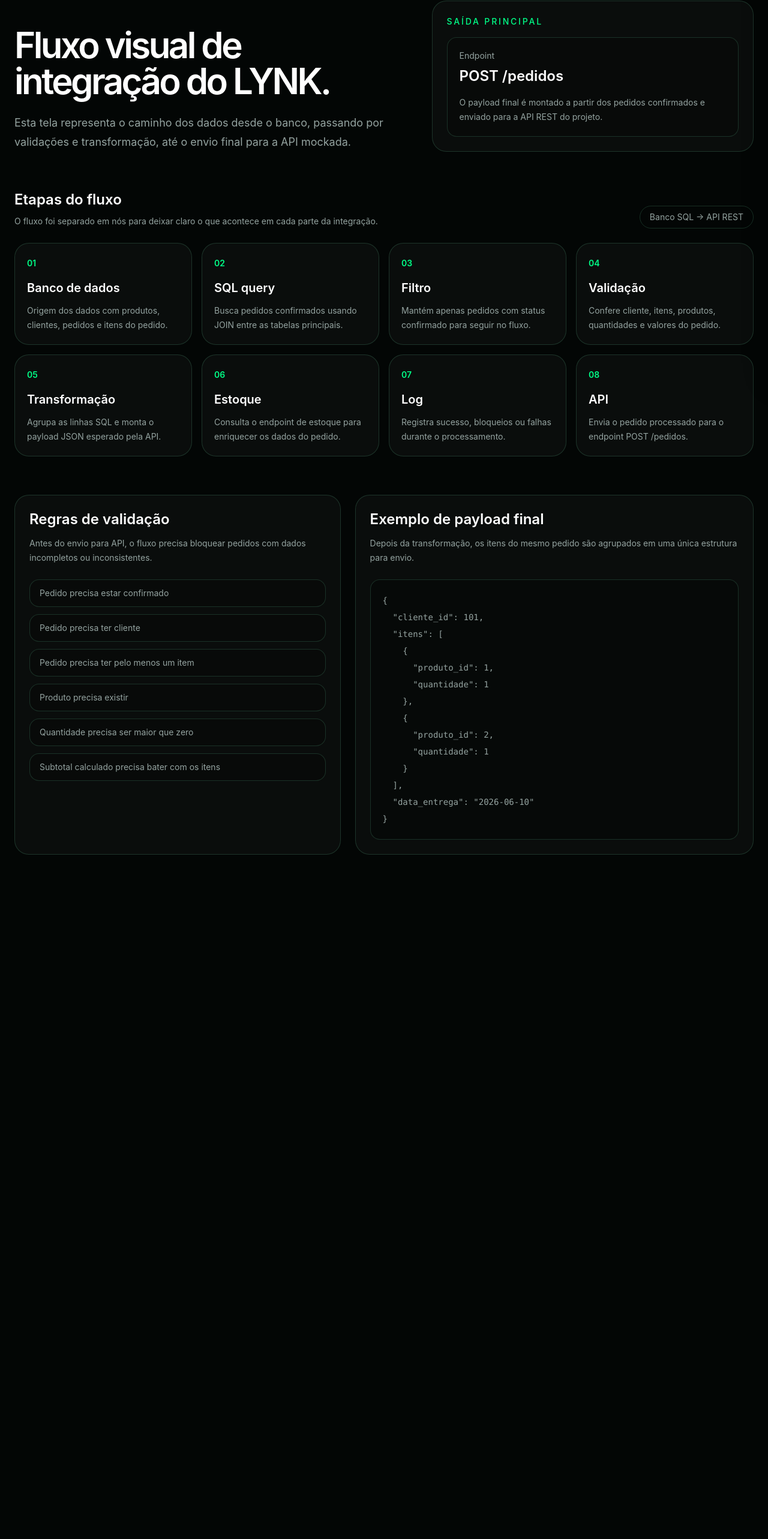
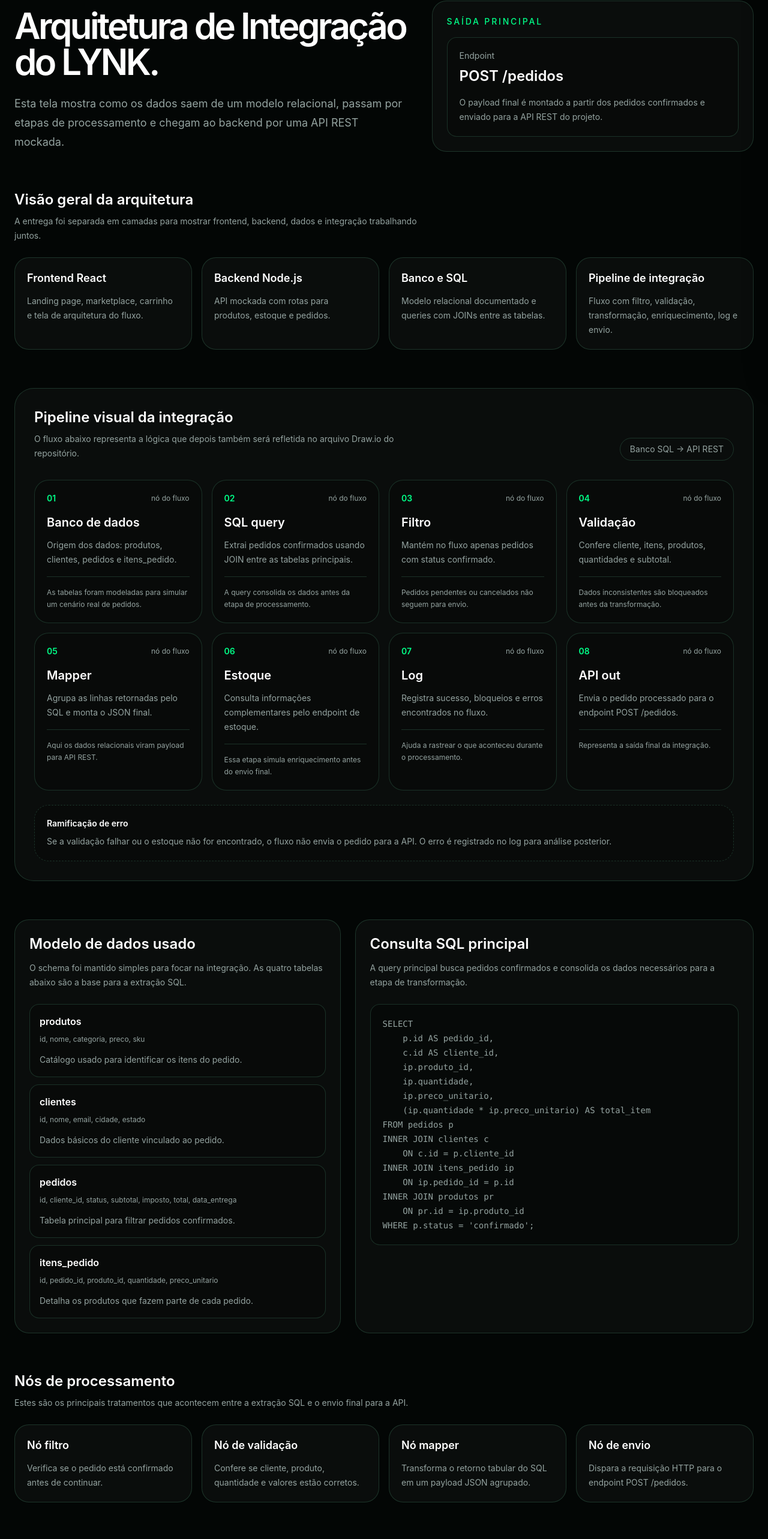
Before and after one commit to cguilhermear/lynk, a React (Vite) app: page /flow-preview in a window 1280 px wide. Shown: the part 183-2749 px from the top of the page at 60% size. Before the commit the page ends 1736 px from the top, so only its background shows below. Built offline with nearby package versions, Linux system fonts and the light colour scheme.

Commit message:
Improved integration architecture preview

```diff
--- a/src/pages/FlowPreview.tsx
+++ b/src/pages/FlowPreview.tsx
@@ -1,73 +1,173 @@
+const architectureLayers = [
+  {
+    title: 'Frontend React',
+    description: 'Landing page, marketplace, carrinho e tela de arquitetura do fluxo.',
+  },
+  {
+    title: 'Backend Node.js',
+    description: 'API mockada com rotas para produtos, estoque e pedidos.',
+  },
+  {
+    title: 'Banco e SQL',
+    description: 'Modelo relacional documentado e queries com JOINs entre as tabelas.',
+  },
+  {
+    title: 'Pipeline de integração',
+    description: 'Fluxo com filtro, validação, transformação, enriquecimento, log e envio.',
+  },
+]
+
 const flowSteps = [
   {
     number: '01',
     title: 'Banco de dados',
-    description: 'Origem dos dados com produtos, clientes, pedidos e itens do pedido.',
+    description: 'Origem dos dados: produtos, clientes, pedidos e itens_pedido.',
+    detail: 'As tabelas foram modeladas para simular um cenário real de pedidos.',
   },
   {
     number: '02',
     title: 'SQL query',
-    description: 'Busca pedidos confirmados usando JOIN entre as tabelas principais.',
+    description: 'Extrai pedidos confirmados usando JOIN entre as tabelas principais.',
+    detail: 'A query consolida os dados antes da etapa de processamento.',
   },
   {
     number: '03',
     title: 'Filtro',
-    description: 'Mantém apenas pedidos com status confirmado para seguir no fluxo.',
+    description: 'Mantém no fluxo apenas pedidos com status confirmado.',
+    detail: 'Pedidos pendentes ou cancelados não seguem para envio.',
   },
   {
     number: '04',
     title: 'Validação',
-    description: 'Confere cliente, itens, produtos, quantidades e valores do pedido.',
+    description: 'Confere cliente, itens, produtos, quantidades e subtotal.',
+    detail: 'Dados inconsistentes são bloqueados antes da transformação.',
   },
   {
     number: '05',
-    title: 'Transformação',
-    description: 'Agrupa as linhas SQL e monta o payload JSON esperado pela API.',
+    title: 'Mapper',
+    description: 'Agrupa as linhas retornadas pelo SQL e monta o JSON final.',
+    detail: 'Aqui os dados relacionais viram payload para API REST.',
   },
   {
     number: '06',
     title: 'Estoque',
-    description: 'Consulta o endpoint de estoque para enriquecer os dados do pedido.',
+    description: 'Consulta informações complementares pelo endpoint de estoque.',
+    detail: 'Essa etapa simula enriquecimento antes do envio final.',
   },
   {
     number: '07',
     title: 'Log',
-    description: 'Registra sucesso, bloqueios ou falhas durante o processamento.',
+    description: 'Registra sucesso, bloqueios e erros encontrados no fluxo.',
+    detail: 'Ajuda a rastrear o que aconteceu durante o processamento.',
   },
   {
     number: '08',
-    title: 'API',
+    title: 'API out',
     description: 'Envia o pedido processado para o endpoint POST /pedidos.',
+    detail: 'Representa a saída final da integração.',
+  },
+]
+
+const dataTables = [
+  {
+    name: 'produtos',
+    fields: 'id, nome, categoria, preco, sku',
+    role: 'Catálogo usado para identificar os itens do pedido.',
+  },
+  {
+    name: 'clientes',
+    fields: 'id, nome, email, cidade, estado',
+    role: 'Dados básicos do cliente vinculado ao pedido.',
+  },
+  {
+    name: 'pedidos',
+    fields: 'id, cliente_id, status, subtotal, imposto, total, data_entrega',
+    role: 'Tabela principal para filtrar pedidos confirmados.',
+  },
+  {
+    name: 'itens_pedido',
+    fields: 'id, pedido_id, produto_id, quantidade, preco_unitario',
+    role: 'Detalha os produtos que fazem parte de cada pedido.',
+  },
+]
+
+const processingNodes = [
+  {
+    title: 'Nó filtro',
+    description: 'Verifica se o pedido está confirmado antes de continuar.',
+  },
+  {
+    title: 'Nó de validação',
+    description: 'Confere se cliente, produto, quantidade e valores estão corretos.',
+  },
+  {
+    title: 'Nó mapper',
+    description: 'Transforma o retorno tabular do SQL em um payload JSON agrupado.',
+  },
+  {
+    title: 'Nó de envio',
+    description: 'Dispara a requisição HTTP para o endpoint POST /pedidos.',
   },
 ]
 
 const validationRules = [
   'Pedido precisa estar confirmado',
-  'Pedido precisa ter cliente',
+  'Cliente precisa existir',
   'Pedido precisa ter pelo menos um item',
   'Produto precisa existir',
   'Quantidade precisa ser maior que zero',
   'Subtotal calculado precisa bater com os itens',
 ]
 
+const sqlPreview = `SELECT
+    p.id AS pedido_id,
+    c.id AS cliente_id,
+    ip.produto_id,
+    ip.quantidade,
+    ip.preco_unitario,
+    (ip.quantidade * ip.preco_unitario) AS total_item
+FROM pedidos p
+INNER JOIN clientes c
+    ON c.id = p.cliente_id
+INNER JOIN itens_pedido ip
+    ON ip.pedido_id = p.id
+INNER JOIN produtos pr
+    ON pr.id = ip.produto_id
+WHERE p.status = 'confirmado';`
+
+const payloadPreview = `{
+  "cliente_id": 101,
+  "itens": [
+    {
+      "produto_id": 1,
+      "quantidade": 1
+    },
+    {
+      "produto_id": 2,
+      "quantidade": 1
+    }
+  ],
+  "data_entrega": "2026-06-10"
+}`
+
 export function FlowPreview() {
   return (
     <main className="min-h-screen bg-[var(--lynk-bg)] px-6 py-32 text-[var(--lynk-text)]">
       <section className="mx-auto max-w-7xl">
         <span className="rounded-full border border-[var(--lynk-border)] bg-white/5 px-4 py-2 text-sm text-[var(--lynk-muted)]">
-          Smartconnector preview
+          Smartconnector architecture
         </span>
 
         <div className="mt-8 grid gap-10 lg:grid-cols-[1.1fr_0.9fr] lg:items-end">
           <div>
             <h1 className="max-w-4xl text-4xl font-semibold tracking-[-0.06em] text-white md:text-6xl">
-              Fluxo visual de integração do LYNK.
+              Arquitetura de Integração do LYNK.
             </h1>
 
             <p className="mt-6 max-w-2xl text-lg leading-8 text-[var(--lynk-muted)]">
-              Esta tela representa o caminho dos dados desde o banco, passando
-              por validações e transformação, até o envio final para a API
-              mockada.
+              Esta tela mostra como os dados saem de um modelo relacional,
+              passam por etapas de processamento e chegam ao backend por uma
+              API REST mockada.
             </p>
           </div>
 
@@ -90,14 +190,42 @@
         </div>
 
         <section className="mt-16">
-          <div className="mb-6 flex flex-col gap-3 md:flex-row md:items-end md:justify-between">
+          <div className="mb-6">
+            <h2 className="text-2xl font-semibold text-white">
+              Visão geral da arquitetura
+            </h2>
+            <p className="mt-2 max-w-2xl text-sm leading-6 text-[var(--lynk-muted)]">
+              A entrega foi separada em camadas para mostrar frontend, backend,
+              dados e integração trabalhando juntos.
+            </p>
+          </div>
+
+          <div className="grid gap-4 md:grid-cols-2 xl:grid-cols-4">
+            {architectureLayers.map((layer) => (
+              <article
+                key={layer.title}
+                className="rounded-3xl border border-[var(--lynk-border)] bg-white/[0.03] p-5"
+              >
+                <h3 className="text-lg font-semibold text-white">
+                  {layer.title}
+                </h3>
+                <p className="mt-3 text-sm leading-6 text-[var(--lynk-muted)]">
+                  {layer.description}
+                </p>
+              </article>
+            ))}
+          </div>
+        </section>
+
+        <section className="mt-16 rounded-[2rem] border border-[var(--lynk-border)] bg-white/[0.03] p-6 md:p-8">
+          <div className="mb-8 flex flex-col gap-3 md:flex-row md:items-end md:justify-between">
             <div>
               <h2 className="text-2xl font-semibold text-white">
-                Etapas do fluxo
+                Pipeline visual da integração
               </h2>
               <p className="mt-2 max-w-2xl text-sm leading-6 text-[var(--lynk-muted)]">
-                O fluxo foi separado em nós para deixar claro o que acontece em
-                cada parte da integração.
+                O fluxo abaixo representa a lógica que depois também será
+                refletida no arquivo Draw.io do repositório.
               </p>
             </div>
 
@@ -110,11 +238,16 @@
             {flowSteps.map((step) => (
               <article
                 key={step.number}
-                className="rounded-3xl border border-[var(--lynk-border)] bg-white/[0.03] p-5 transition hover:border-[var(--lynk-green)] hover:bg-white/[0.05]"
+                className="rounded-3xl border border-[var(--lynk-border)] bg-black/20 p-5 transition hover:border-[var(--lynk-green)] hover:bg-white/[0.05]"
               >
-                <span className="text-sm font-semibold text-[var(--lynk-green)]">
-                  {step.number}
-                </span>
+                <div className="flex items-center justify-between gap-3">
+                  <span className="text-sm font-semibold text-[var(--lynk-green)]">
+                    {step.number}
+                  </span>
+                  <span className="text-xs text-[var(--lynk-muted)]">
+                    nó do fluxo
+                  </span>
+                </div>
 
                 <h3 className="mt-4 text-xl font-semibold text-white">
                   {step.title}
@@ -123,20 +256,108 @@
                 <p className="mt-3 text-sm leading-6 text-[var(--lynk-muted)]">
                   {step.description}
                 </p>
+
+                <p className="mt-4 border-t border-[var(--lynk-border)] pt-4 text-xs leading-5 text-[var(--lynk-muted)]">
+                  {step.detail}
+                </p>
               </article>
             ))}
+          </div>
+
+          <div className="mt-6 rounded-3xl border border-dashed border-[var(--lynk-border)] bg-black/20 p-5">
+            <p className="text-sm font-semibold text-white">
+              Ramificação de erro
+            </p>
+            <p className="mt-2 text-sm leading-6 text-[var(--lynk-muted)]">
+              Se a validação falhar ou o estoque não for encontrado, o fluxo
+              não envia o pedido para a API. O erro é registrado no log para
+              análise posterior.
+            </p>
           </div>
         </section>
 
         <section className="mt-16 grid gap-6 lg:grid-cols-[0.9fr_1.1fr]">
           <div className="rounded-3xl border border-[var(--lynk-border)] bg-white/[0.03] p-6">
             <h2 className="text-2xl font-semibold text-white">
+              Modelo de dados usado
+            </h2>
+
+            <p className="mt-3 text-sm leading-6 text-[var(--lynk-muted)]">
+              O schema foi mantido simples para focar na integração. As quatro
+              tabelas abaixo são a base para a extração SQL.
+            </p>
+
+            <div className="mt-6 space-y-3">
+              {dataTables.map((table) => (
+                <div
+                  key={table.name}
+                  className="rounded-2xl border border-[var(--lynk-border)] bg-black/20 p-4"
+                >
+                  <h3 className="font-semibold text-white">{table.name}</h3>
+                  <p className="mt-2 text-xs leading-5 text-[var(--lynk-muted)]">
+                    {table.fields}
+                  </p>
+                  <p className="mt-3 text-sm leading-6 text-[var(--lynk-muted)]">
+                    {table.role}
+                  </p>
+                </div>
+              ))}
+            </div>
+          </div>
+
+          <div className="rounded-3xl border border-[var(--lynk-border)] bg-white/[0.03] p-6">
+            <h2 className="text-2xl font-semibold text-white">
+              Consulta SQL principal
+            </h2>
+
+            <p className="mt-3 text-sm leading-6 text-[var(--lynk-muted)]">
+              A query principal busca pedidos confirmados e consolida os dados
+              necessários para a etapa de transformação.
+            </p>
+
+            <pre className="mt-6 overflow-x-auto rounded-2xl border border-[var(--lynk-border)] bg-black/30 p-5 text-xs leading-6 text-[var(--lynk-muted)] md:text-sm">
+              {sqlPreview}
+            </pre>
+          </div>
+        </section>
+
+        <section className="mt-16">
+          <div className="mb-6">
+            <h2 className="text-2xl font-semibold text-white">
+              Nós de processamento
+            </h2>
+            <p className="mt-2 max-w-2xl text-sm leading-6 text-[var(--lynk-muted)]">
+              Estes são os principais tratamentos que acontecem entre a
+              extração SQL e o envio final para a API.
+            </p>
+          </div>
+
+          <div className="grid gap-4 md:grid-cols-2 xl:grid-cols-4">
+            {processingNodes.map((node) => (
+              <article
+                key={node.title}
+                className="rounded-3xl border border-[var(--lynk-border)] bg-white/[0.03] p-5"
+              >
+                <h3 className="text-lg font-semibold text-white">
+                  {node.title}
+                </h3>
+                <p className="mt-3 text-sm leading-6 text-[var(--lynk-muted)]">
+                  {node.description}
+                </p>
+              </article>
+            ))}
+          </div>
+        </section>
+
+        <section className="mt-16 grid gap-6 lg:grid-cols-[0.85fr_1.15fr]">
+          <div className="rounded-3xl border border-[var(--lynk-border)] bg-white/[0.03] p-6">
+            <h2 className="text-2xl font-semibold text-white">
               Regras de validação
             </h2>
 
             <p className="mt-3 text-sm leading-6 text-[var(--lynk-muted)]">
-              Antes do envio para API, o fluxo precisa bloquear pedidos com
-              dados incompletos ou inconsistentes.
+              Antes do envio, o fluxo bloqueia registros incompletos ou
+              inconsistentes.
             </p>
 
             <div className="mt-6 space-y-3">
@@ -153,7 +374,7 @@
 
           <div className="rounded-3xl border border-[var(--lynk-border)] bg-white/[0.03] p-6">
             <h2 className="text-2xl font-semibold text-white">
-              Exemplo de payload final
+              Payload final formatado
             </h2>
 
             <p className="mt-3 text-sm leading-6 text-[var(--lynk-muted)]">
@@ -162,21 +383,44 @@
             </p>
 
             <pre className="mt-6 overflow-x-auto rounded-2xl border border-[var(--lynk-border)] bg-black/30 p-5 text-sm leading-7 text-[var(--lynk-muted)]">
-{`{
-  "cliente_id": 101,
-  "itens": [
-    {
-      "produto_id": 1,
-      "quantidade": 1
-    },
-    {
-      "produto_id": 2,
-      "quantidade": 1
-    }
-  ],
-  "data_entrega": "2026-06-10"
-}`}
+              {payloadPreview}
             </pre>
+          </div>
+        </section>
+
+        <section className="mt-16 rounded-[2rem] border border-[var(--lynk-border)] bg-white/[0.03] p-6 md:p-8">
+          <div className="grid gap-6 lg:grid-cols-[1fr_0.8fr] lg:items-center">
+            <div>
+              <p className="text-sm font-medium uppercase tracking-[0.2em] text-[var(--lynk-green)]">
+                Draw.io
+              </p>
+
+              <h2 className="mt-3 text-2xl font-semibold text-white">
+                Diagrama documentado no repositório
+              </h2>
+
+              <p className="mt-3 max-w-2xl text-sm leading-6 text-[var(--lynk-muted)]">
+                O fluxo também possui um arquivo importável no Draw.io. A
+                próxima evolução é deixar esse diagrama ainda mais próximo da
+                arquitetura exibida nesta tela.
+              </p>
+            </div>
+
+            <div className="rounded-3xl border border-[var(--lynk-border)] bg-black/20 p-5">
+              <p className="text-sm text-[var(--lynk-muted)]">Arquivo</p>
+              <p className="mt-2 break-words text-lg font-semibold text-white">
+                integration-flow/flow-diagram.drawio
+              </p>
+
+              <a
+                href="https://app.diagrams.net/"
+                target="_blank"
+                rel="noreferrer"
+                className="mt-5 inline-flex rounded-full bg-[var(--lynk-green)] px-5 py-3 text-sm font-semibold text-black transition hover:opacity-90"
+              >
+                Abrir Draw.io
+              </a>
+            </div>
           </div>
         </section>
       </section>
```
